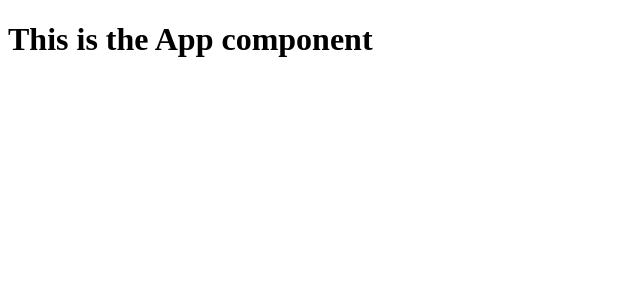
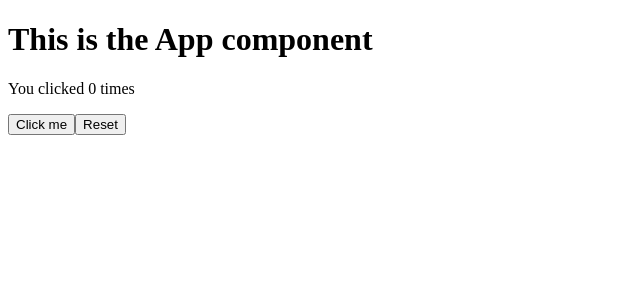
Before and after one commit to jalmai/react-todo-list, a React (Vite) app: page / in a window 1280 px wide. Shown: the top 300 px of the page, without its empty margins (0-640 px from the left). Built offline with nearby package versions, Linux system fonts and the light colour scheme.

Commit message:
example from todays lecture

```diff
--- a/src/App.tsx
+++ b/src/App.tsx
@@ -1,7 +1,26 @@
+import { useState } from "react";
+
 export function App() {
+  const [count, setCount] = useState(0);
+
+  const handleOnClick = () => {
+    setCount((preVal) => {
+      const newVal = preVal + 1;
+      return newVal;
+    });
+  };
+  const handleOnResetClick = () => {
+    setCount(0);
+  };
+
   return (
     <>
       <h1>This is the App component</h1>
+      <div>
+        <p>You clicked {count} times</p>
+        <button onClick={handleOnClick}>Click me</button>
+        <button onClick={handleOnResetClick}>Reset</button>
+      </div>
     </>
   );
 }
```
